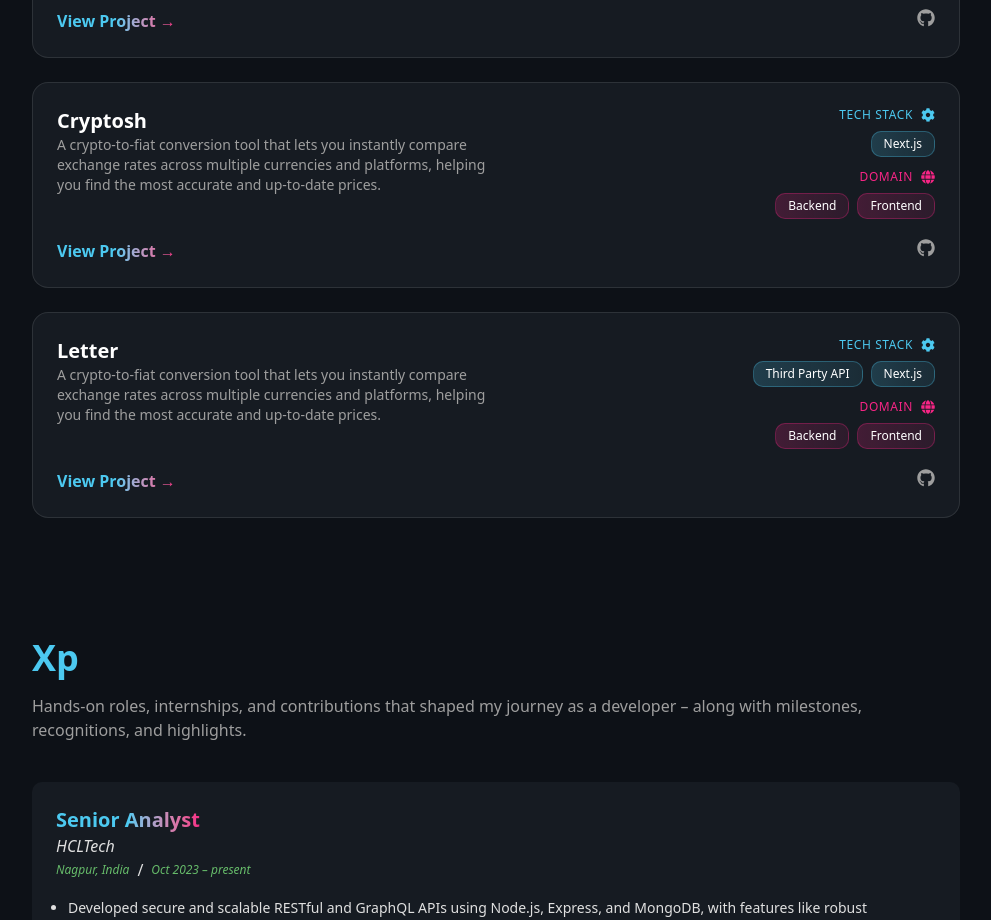
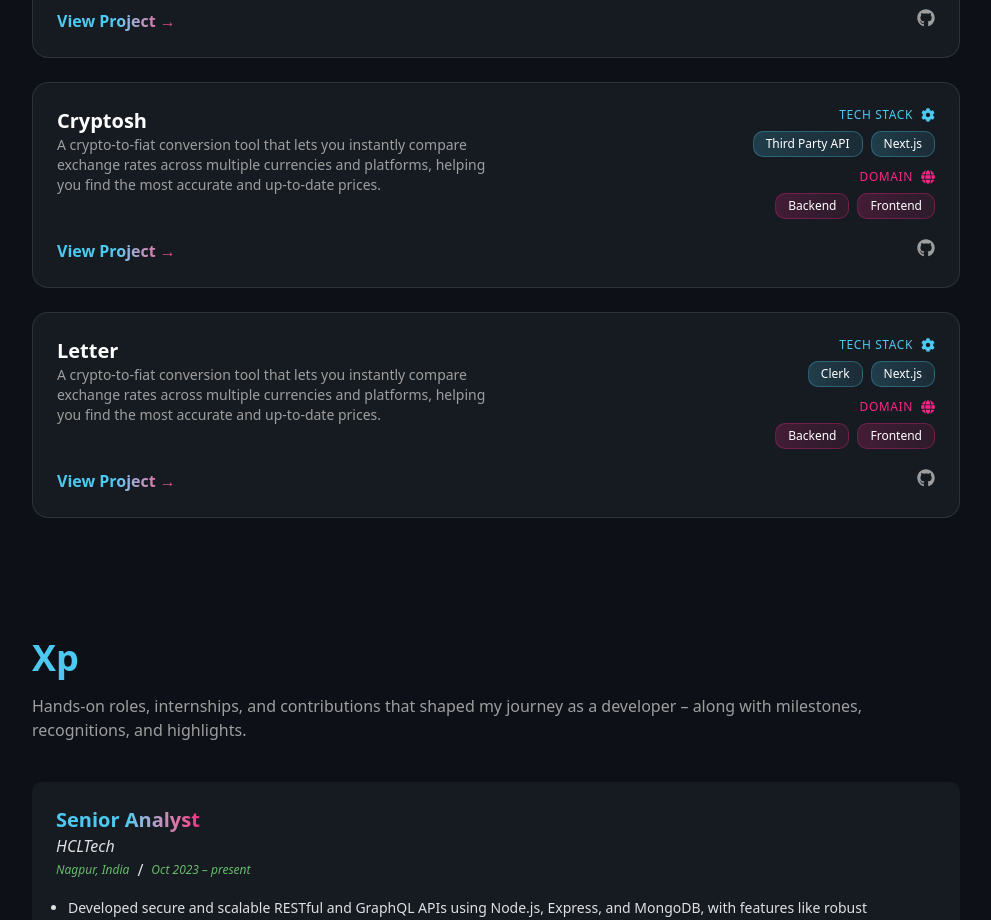
Before and after one commit to rahulgajbhiye01/rahulgajbhiye01, a Next.js app: page / in a window 1280 px wide. Shown: the part 1620-2540 px from the top of the page, without its empty margins (144-1135 px from the left). Built offline with nearby package versions, Linux system fonts and the light colour scheme.

Commit message:
projects: link fix

```diff
--- a/src/constants/projects.ts
+++ b/src/constants/projects.ts
@@ -30,7 +30,7 @@ export const projectsData = [
     title: "Cryptosh",
     description:
       "A crypto-to-fiat conversion tool that lets you instantly compare exchange rates across multiple currencies and platforms, helping you find the most accurate and up-to-date prices.",
-    tech: ["Next.js"],
+    tech: ["Next.js", "Third Party API"],
     domain: ["Frontend", "Backend"],
     link: "https://cryptosh.rahulgajbhiye.com/",
     github: "https://github.com/rahulgajbhiye01/cryptosh",
@@ -39,9 +39,9 @@ export const projectsData = [
     title: "Letter",
     description:
       "A crypto-to-fiat conversion tool that lets you instantly compare exchange rates across multiple currencies and platforms, helping you find the most accurate and up-to-date prices.",
-    tech: ["Next.js", "Third Party API"],
+    tech: ["Next.js", "Clerk"],
     domain: ["Frontend", "Backend"],
-    link: "https://cryptsosh.rahulgajbhiye.com",
-    github: "https://github.com/rahulgajbhiye01/cryptosh",
+    link: "https://letter.rahulgajbhiye.com",
+    github: "https://github.com/rahulgajbhiye01/letter",
   },
 ];
```
